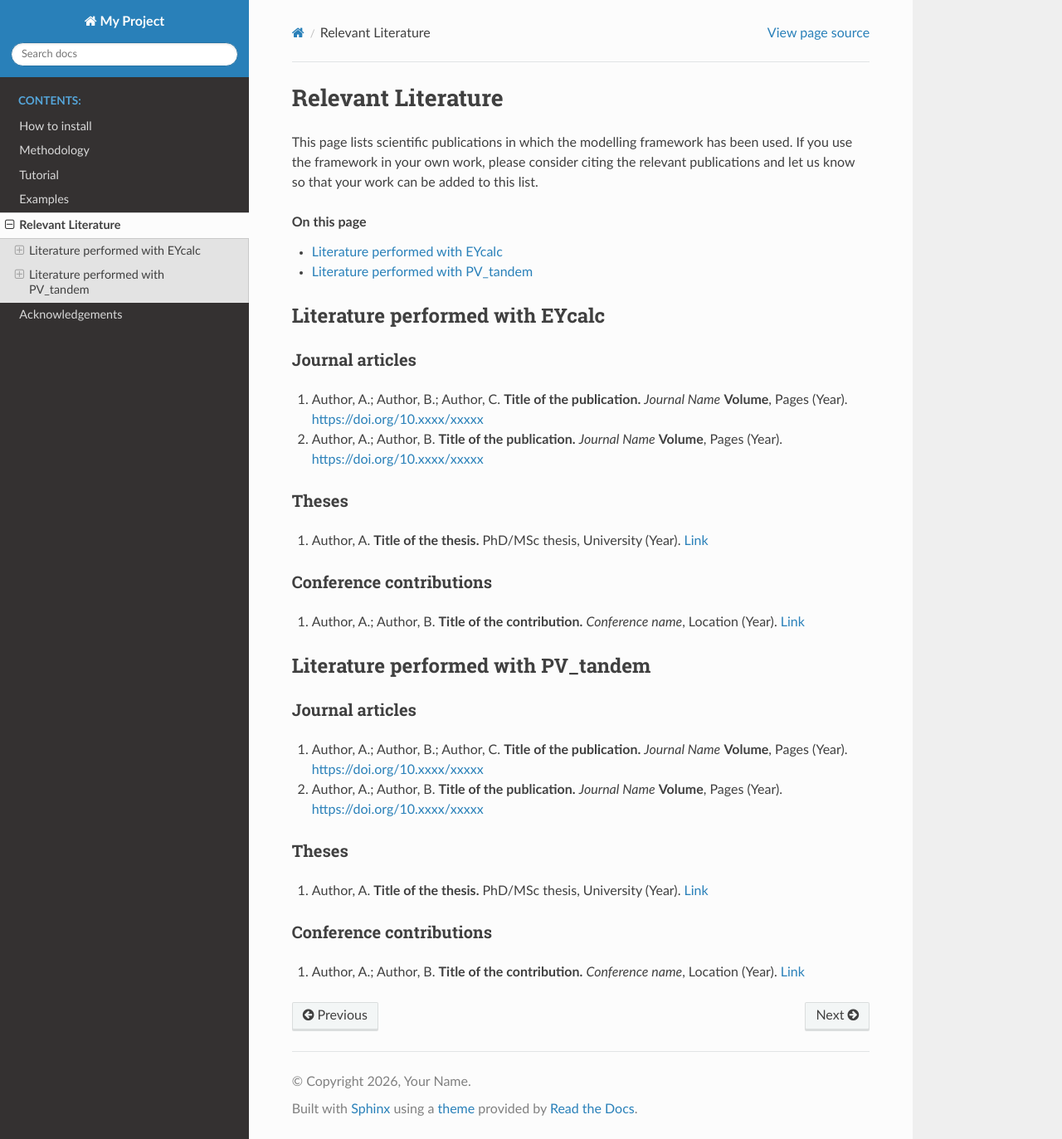
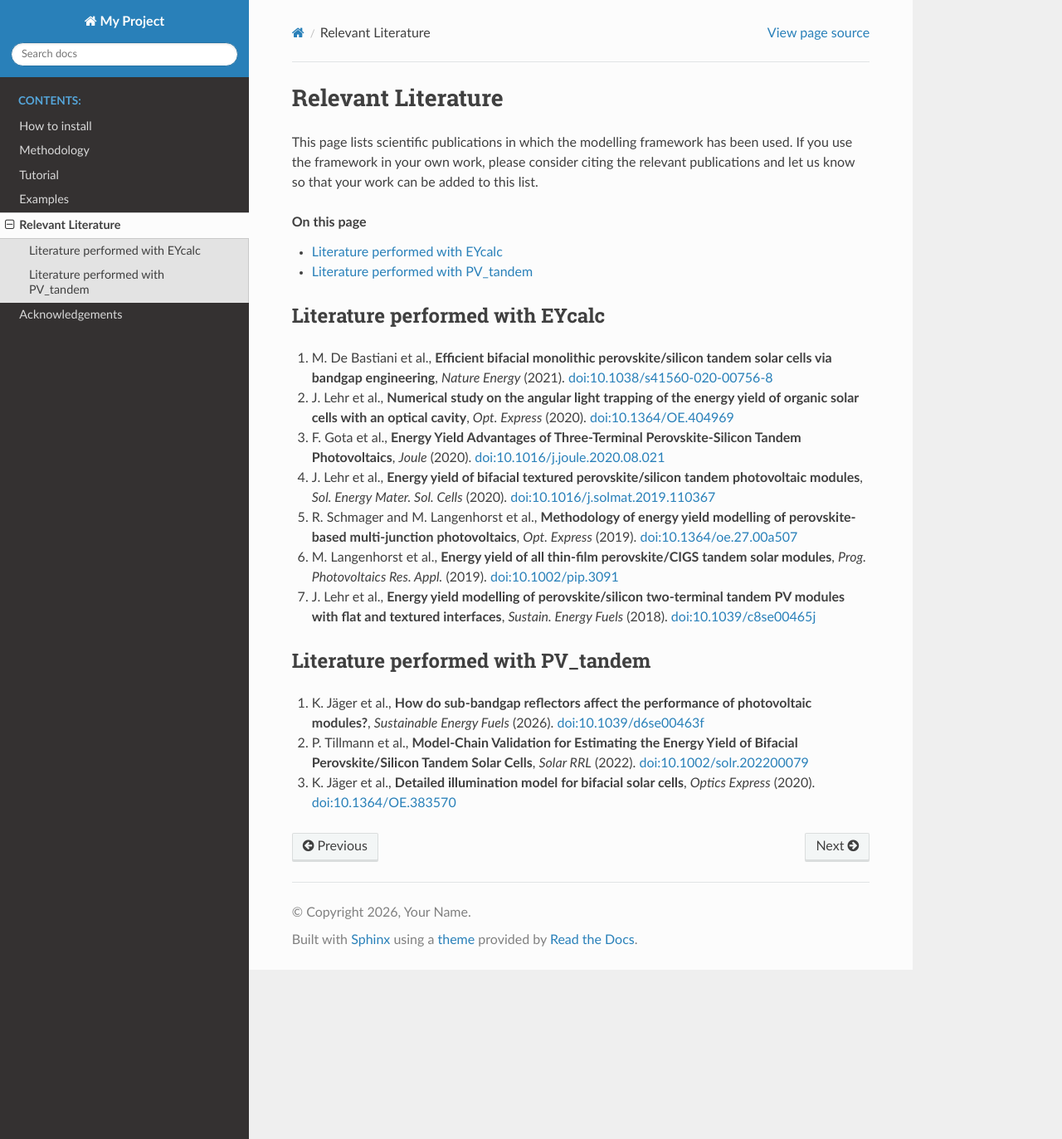
Before and after one commit to YBlom1999/testReadTheDocs, a Sphinx documentation site: the page built from docs/RelevantLiterature.rst, in a window 1280 px wide and 1373 px high. Shown: the whole window at 83% size. Built offline with Sphinx 7.4.7 and the Read the Docs theme 3.1.0, drawn with Linux system fonts in a browser that asks for light colours.

Commit message:
update literature

```diff
--- a/docs/RelevantLiterature.rst
+++ b/docs/RelevantLiterature.rst
@@ -12,54 +12,49 @@ added to this list.
 
 Literature performed with EYcalc
 --------------------------------
+1. M. De Bastiani et al., **Efficient bifacial monolithic perovskite/silicon
+   tandem solar cells via bandgap engineering**, *Nature Energy* (2021).
+   `doi:10.1038/s41560-020-00756-8 <https://doi.org/10.1038/s41560-020-00756-8>`__
 
-Journal articles
-~~~~~~~~~~~~~~~~
+2. J. Lehr et al., **Numerical study on the angular light trapping of the
+   energy yield of organic solar cells with an optical cavity**,
+   *Opt. Express* (2020).
+   `doi:10.1364/OE.404969 <https://doi.org/10.1364/OE.404969>`__
 
-1. Author, A.; Author, B.; Author, C. **Title of the publication.**
-   *Journal Name* **Volume**, Pages (Year).
-   `https://doi.org/10.xxxx/xxxxx <https://doi.org/10.xxxx/xxxxx>`_
+3. F. Gota et al., **Energy Yield Advantages of Three-Terminal
+   Perovskite-Silicon Tandem Photovoltaics**, *Joule* (2020).
+   `doi:10.1016/j.joule.2020.08.021 <https://doi.org/10.1016/j.joule.2020.08.021>`__
 
-2. Author, A.; Author, B. **Title of the publication.**
-   *Journal Name* **Volume**, Pages (Year).
-   `https://doi.org/10.xxxx/xxxxx <https://doi.org/10.xxxx/xxxxx>`_
+4. J. Lehr et al., **Energy yield of bifacial textured perovskite/silicon
+   tandem photovoltaic modules**, *Sol. Energy Mater. Sol. Cells* (2020).
+   `doi:10.1016/j.solmat.2019.110367 <https://doi.org/10.1016/j.solmat.2019.110367>`__
 
-Theses
-~~~~~~
+5. R. Schmager and M. Langenhorst et al., **Methodology of energy yield
+   modelling of perovskite-based multi-junction photovoltaics**,
+   *Opt. Express* (2019).
+   `doi:10.1364/oe.27.00a507 <https://doi.org/10.1364/OE.27.00A507>`__
 
-1. Author, A. **Title of the thesis.** PhD/MSc thesis, University (Year).
-   `Link <https://example.com>`_
+6. M. Langenhorst et al., **Energy yield of all thin-film perovskite/CIGS
+   tandem solar modules**, *Prog. Photovoltaics Res. Appl.* (2019).
+   `doi:10.1002/pip.3091 <https://doi.org/10.1002/pip.3091>`__
 
-Conference contributions
-~~~~~~~~~~~~~~~~~~~~~~~~
-
-1. Author, A.; Author, B. **Title of the contribution.**
-   *Conference name*, Location (Year).
-   `Link <https://example.com>`_
+7. J. Lehr et al., **Energy yield modelling of perovskite/silicon
+   two-terminal tandem PV modules with flat and textured interfaces**,
+   *Sustain. Energy Fuels* (2018).
+   `doi:10.1039/c8se00465j <https://doi.org/10.1039/C8SE00465J>`__
 
 Literature performed with PV_tandem
 -----------------------------------
 
-Journal articles
-~~~~~~~~~~~~~~~~
+1. K. Jäger et al., **How do sub-bandgap reflectors affect the performance
+   of photovoltaic modules?**, *Sustainable Energy Fuels* (2026).
+   `doi:10.1039/d6se00463f <https://doi.org/10.1039/d6se00463f>`__
 
-1. Author, A.; Author, B.; Author, C. **Title of the publication.**
-   *Journal Name* **Volume**, Pages (Year).
-   `https://doi.org/10.xxxx/xxxxx <https://doi.org/10.xxxx/xxxxx>`_
+2. P. Tillmann et al., **Model-Chain Validation for Estimating the Energy
+   Yield of Bifacial Perovskite/Silicon Tandem Solar Cells**,
+   *Solar RRL* (2022).
+   `doi:10.1002/solr.202200079 <https://doi.org/10.1002/solr.202200079>`__
 
-2. Author, A.; Author, B. **Title of the publication.**
-   *Journal Name* **Volume**, Pages (Year).
-   `https://doi.org/10.xxxx/xxxxx <https://doi.org/10.xxxx/xxxxx>`_
-
-Theses
-~~~~~~
-
-1. Author, A. **Title of the thesis.** PhD/MSc thesis, University (Year).
-   `Link <https://example.com>`_
-
-Conference contributions
-~~~~~~~~~~~~~~~~~~~~~~~~
-
-1. Author, A.; Author, B. **Title of the contribution.**
-   *Conference name*, Location (Year).
-   `Link <https://example.com>`_
+3. K. Jäger et al., **Detailed illumination model for bifacial solar
+   cells**, *Optics Express* (2020).
+   `doi:10.1364/OE.383570 <https://doi.org/10.1364/OE.383570>`__
```
